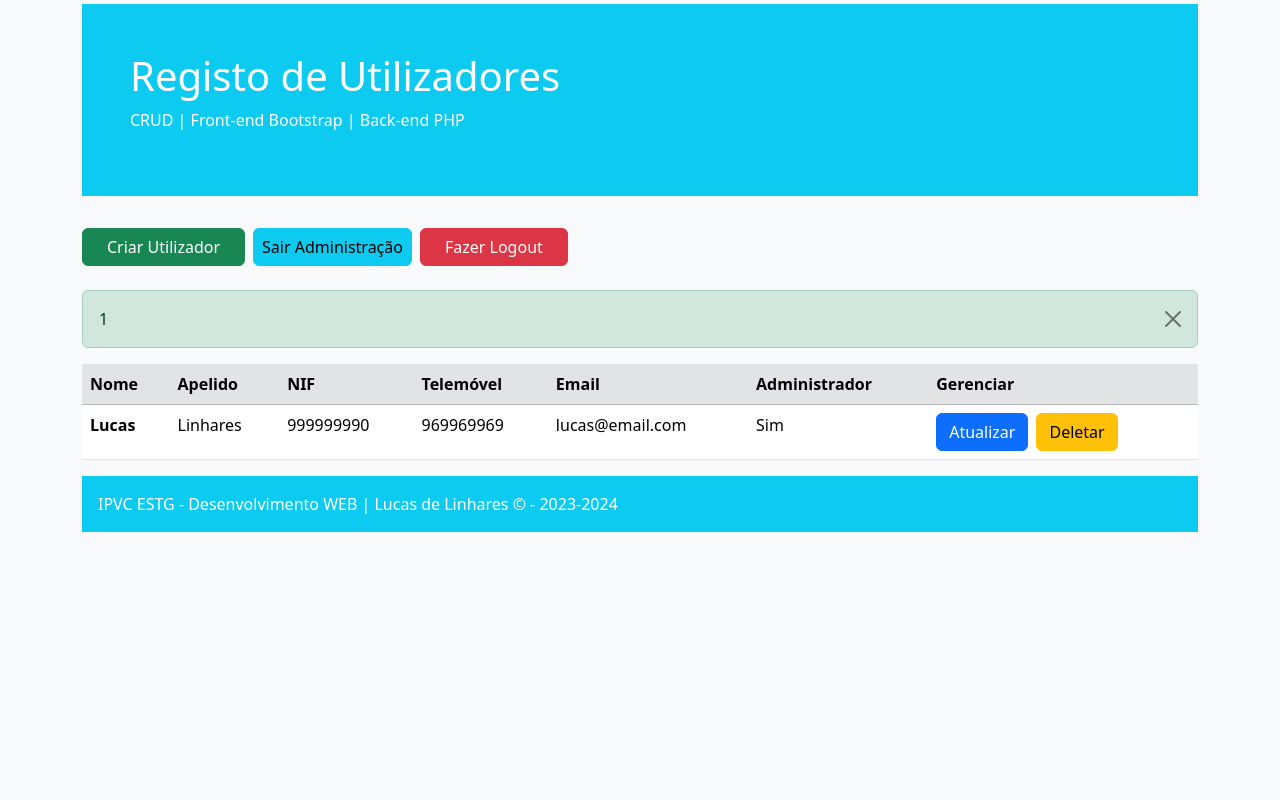
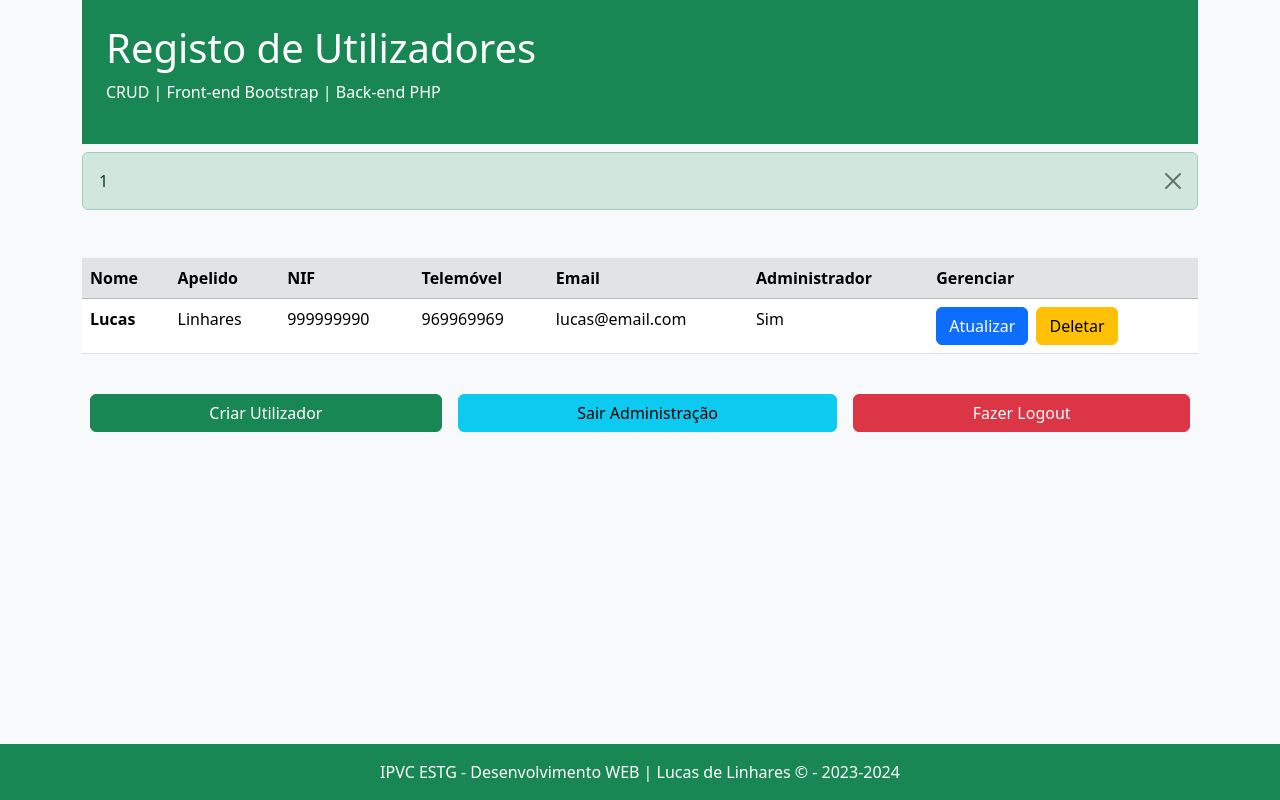
Before and after one commit to lucascompython/pw_tp, a PHP site: page /admin/ in a window 1280 px wide. Run offline with PHP 8.4, Linux system fonts and the light colour scheme; the visitor is signed in with stand-in values (Sample User, id 1); data comes from the database, SQL or seed files in the repository.

Commit message:
Update admin page

```diff
--- a/admin/index.php
+++ b/admin/index.php
@@ -14,15 +14,7 @@ require_once __DIR__ . '/templates/cabecalho.php';
 ?>
 
 <main class="bg-light">
-  <section class="py-4">
-    <div class="d-flex justify-content">
-      <a href="/admin/utilizador.php"><button class="btn btn-success px-4 me-2">Criar Utilizador</button></a>
-      <a href="/aplicacao/"><button class="btn btn-info px-2 me-2">Sair Administração</button></a>
-      <form action="/src/controlador/aplicacao/controlar-autenticacao.php" method="post">
-        <button class="btn btn-danger px-4" type="submit" name="utilizador" value="logout">Fazer Logout</button>
-      </form>
-    </div>
-  </section>
+
   <section>
     <?php
     # MOSTRA AS MENSAGENS DE SUCESSO E DE ERRO VINDA DO CONTROLADOR-UTILIZADOR
@@ -43,7 +35,7 @@ require_once __DIR__ . '/templates/cabecalho.php';
     ?>
   </section>
   <section>
-    <div class="table-responsive">
+    <div class="table-responsive mt-5">
       <table class="table">
         <thead class="table-secondary">
           <tr>
@@ -101,6 +93,21 @@ require_once __DIR__ . '/templates/cabecalho.php';
       </table>
     </div>
   </section>
+  <section class="py-4">
+    <div class="d-flex w-100 justify-content-between">
+      <a href="/admin/utilizador.php" class="flex-fill mx-2">
+        <button class="btn btn-success w-100">Criar Utilizador</button>
+      </a>
+      <a href="/aplicacao/" class="flex-fill mx-2">
+        <button class="btn btn-info w-100">Sair Administração</button>
+      </a>
+
+      <form action="/src/controlador/aplicacao/controlar-autenticacao.php" method="post" class="flex-fill mx-2">
+        <button class="btn btn-danger w-100" type="submit" name="utilizador" value="logout">Fazer Logout</button>
+      </form>
+
+    </div>
+  </section>
 </main>
 <?php
 # CARREGA O RODAPE PADRÃO
--- a/admin/templates/cabecalho.php
+++ b/admin/templates/cabecalho.php
@@ -10,8 +10,8 @@
 </head>
 
 <body class="container bg-light">
-  <div class="pt-1 ">
-    <div class="p-5 mb-2 bg-info text-white">
+  <div>
+    <div class="p-4 mb-2 bg-success text-white">
       <h1>Registo de Utilizadores</h1>
       <p>CRUD | Front-end Bootstrap | Back-end PHP</p>
     </div>
--- a/admin/templates/rodape.php
+++ b/admin/templates/rodape.php
@@ -1,4 +1,4 @@
-    <footer class="p-3 bg-info text-white">
+    <footer class="p-3 bg-success text-white fixed-bottom text-center">
       <article>IPVC ESTG - Desenvolvimento WEB | Lucas de Linhares &copy; - 2023-2024</article>
     </footer>
     </div>
--- a/aplicacao/templates/rodape.php
+++ b/aplicacao/templates/rodape.php
@@ -1,6 +1,6 @@
     <footer>
       <article>
-        <p class="mt-3 mb-3 text-body-secondary border-top">IPVC ESTG - Desenvolvimento WEB | Lucas de Linhares &copy; - 2023-2024</p>
+        <p style="margin-bottom: 0;" class="pt-2 pb-2 text-body-secondary border-top fixed-bottom text-center bg-light">IPVC ESTG - Desenvolvimento WEB | Lucas de Linhares &copy; - 2023-2024</p>
       </article>
     </footer>
     <script src="https://cdn.jsdelivr.net/npm/bootstrap@5.3.3/dist/js/bootstrap.bundle.min.js" integrity="sha384-YvpcrYf0tY3lHB60NNkmXc5s9fDVZLESaAA55NDzOxhy9GkcIdslK1eN7N6jIeHz" crossorigin="anonymous"></script>
```
